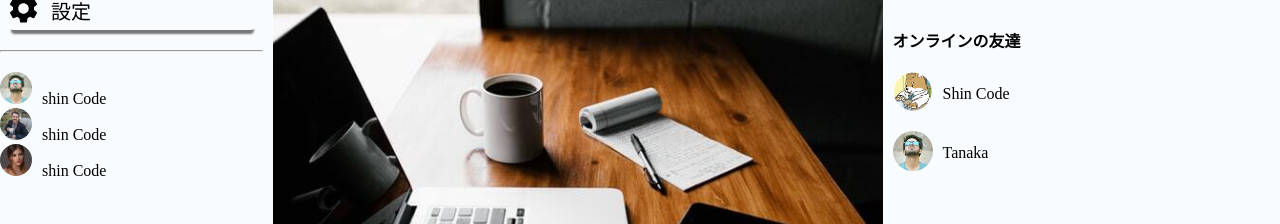
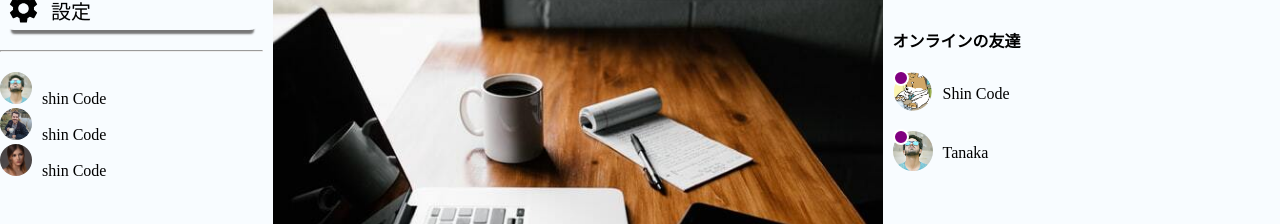
Before and after one commit to ShuheiKurinami/sns, a React (Create React App) app: page / in a window 1280 px wide. Shown: the part 381-605 px from the top of the page. Built offline with nearby package versions, Linux system fonts and the light colour scheme.

Commit message:
紫の丸を追加

```diff
--- a/src/components/rightbar/Rightbar.css
+++ b/src/components/rightbar/Rightbar.css
@@ -59,3 +59,14 @@
 .rightbarUsename {
   font-weight: 550;
 }
+
+.rightbarOnline {
+  background-color: purple;
+  position: absolute;
+  width: 12px;
+  height: 12px;
+  border-radius: 50%;
+  top: -2px;
+  left: 0;
+  border: 2px solid white;
+}
```
